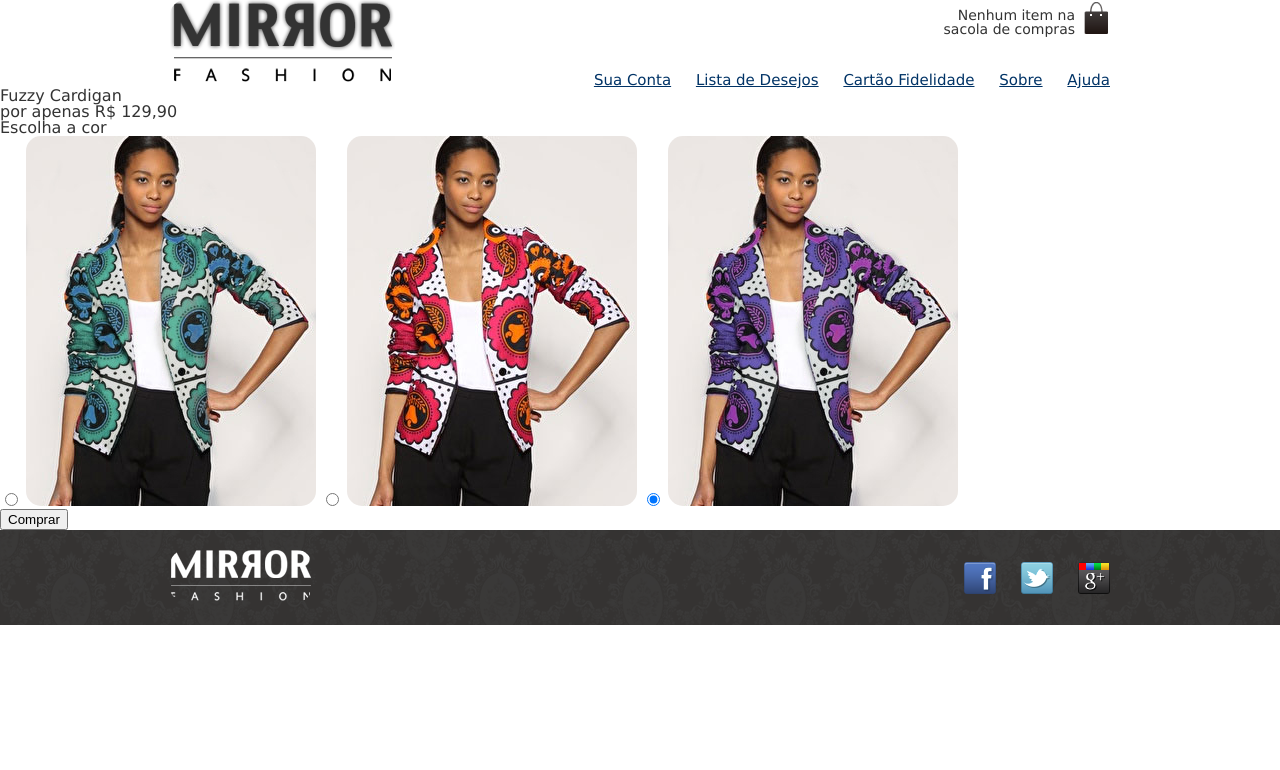
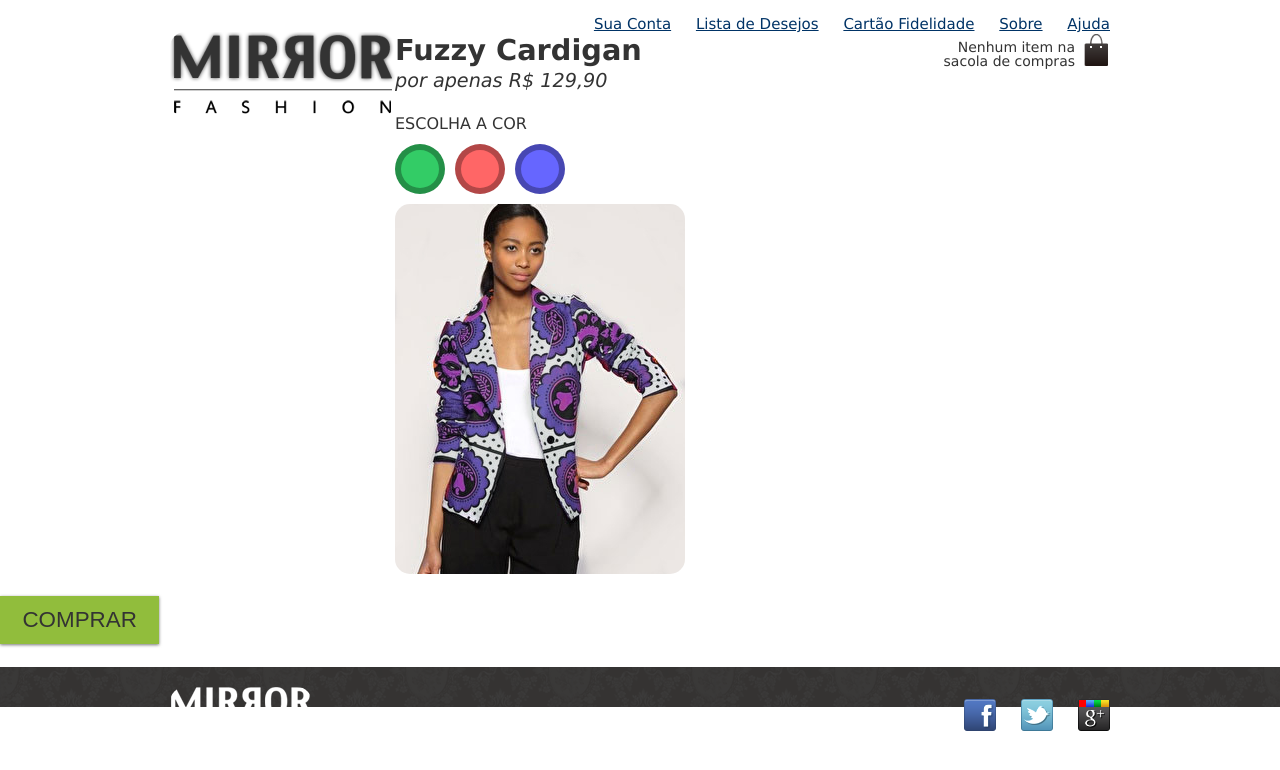
Before and after one commit to euleandrodias/apostila-ecomerce, a plain HTML site: page produto.html in a window 1280 px wide. Drawn offline with Linux system fonts and the light colour scheme.

Commit message:
produto.css

```diff
--- /dev/null
+++ b/css/produto.css
@@ -0,0 +1,119 @@
+.cores label::after {
+  content: "";
+  display: block;
+
+  border: 6px solid rgba(0, 0, 0, 0.3);
+  transition: 1s;
+
+  border-radius: 50%;
+  width: 50px;
+  height: 50px;
+}
+
+label[for="verde"]::after {
+  background-color: #33cc66;
+}
+
+label[for="rosa"]::after {
+  background-color: #ff6666;
+}
+
+label[for="azul"]::after {
+  background-color: #6666ff;
+}
+
+.cores input:checked + label::after {
+  border: 6px solid rgba(0, 0, 0, 0.3);
+}
+
+.cores label::after {
+  box-sizing: border-box;
+}
+
+.cores input[type="radio"] {
+  display: none;
+}
+.cores input:not(:checked) + label img {
+  display: none;
+}
+
+.cores label::after {
+  position: absolute;
+  top: 30px;
+  cursor: pointer;
+}
+
+.cores {
+  position: relative;
+  padding-top: 90px;
+}
+
+label[for="verde"]::after {
+  left: 0;
+}
+
+label[for="rosa"]::after {
+  left: 60px;
+}
+
+label[for="azul"]::after {
+  left: 120px;
+}
+
+.cores legend {
+  position: absolute;
+  top: 0;
+  left: 0;
+}
+
+.cores label img {
+  display: block;
+  max-width: 100%;
+}
+
+.produto {
+  color: #333;
+  line-height: 1.3;
+  margin-top: 2em;
+}
+
+.produto h1 {
+  font-size: 1.8em;
+  font-weight: bold;
+}
+
+.produto p {
+  font-size: 1.2em;
+  font-style: italic;
+  margin-bottom: 1em;
+}
+
+.produto legend {
+  display: block;
+  font: bold0.9em/2.5 Arial;
+  text-transform: uppercase;
+}
+
+.comprar {
+  background: #91bd3c;
+  border: none;
+  color: #333;
+
+  font-size: 1.4em;
+  text-transform: uppercase;
+
+  box-shadow: 0 1px 3px #777;
+
+  display: block;
+  padding: 0.5em 1em;
+  margin: 1em 0;
+}
+.cores label:hover::after {
+  border: 6px solid rgba(0, 0, 0, 0.1);
+}
+
+@media (min-width: 600px) {
+  img {
+    float: left;
+  }
+}
--- a/produto.html
+++ b/produto.html
@@ -1,23 +1,23 @@
 <!DOCTYPE html>
 <html>
   <head>
-          <meta charset="utf-8">
-       <meta name="viewport" content="width=device-width">
+    <meta charset="utf-8" />
+    <meta name="viewport" content="width=device-width" />
 
     <title>Mirror Fashion</title>
 
-         <link rel="stylesheet" href="css/reset.css">
-       <link rel="stylesheet" href="css/estilos.css">
+    <link rel="stylesheet" href="css/reset.css" />
+    <link rel="stylesheet" href="css/estilos.css" />
+    <link rel="stylesheet" href="css/produto.css"/>
+
   </head>
   <body>
     <header class="container">
       <h1>
-                <img src="img/logo.png" alt="Logo da Mirror Fashion">
+        <img src="img/logo.png" alt="Logo da Mirror Fashion" />
       </h1>
 
-            <p class="sacola">
-                Nenhum item na sacola de compras
-            </p>
+      <p class="sacola">Nenhum item na sacola de compras</p>
 
       <nav class="menu-opcoes">
         <ul>
@@ -34,26 +34,26 @@
       <p>por apenas R$ 129,90</p>
 
       <form>
-
         <fieldset class="cores">
           <legend>Escolha a cor</legend>
 
-                <input type="radio" name="cor" value="verde" id="verde" checked>
+          <input type="radio" name="cor" value="verde" id="verde" checked />
           <label for="verde">
-                    <img src="img/produtos/foto1-verde.png" alt="produto na cor verde">
+            <img
+              src="img/produtos/foto1-verde.png"
+              alt="produto na cor verde"
+            />
           </label>
 
-            <input type="radio" name="cor" value="rosa" id="rosa" checked>
+          <input type="radio" name="cor" value="rosa" id="rosa" checked />
           <label for="rosa">
-                <img src="img/produtos/foto1-rosa.png" alt="Produto na cor rosa">
+            <img src="img/produtos/foto1-rosa.png" alt="Produto na cor rosa" />
           </label>
 
-            <input type="radio" name="cor" value="azul" id="azul" checked>
+          <input type="radio" name="cor" value="azul" id="azul" checked />
           <label for="azul">
-                <img src="img/produtos/foto1-azul.png" alt="Produto na cor azul">
+            <img src="img/produtos/foto1-azul.png" alt="Produto na cor azul" />
           </label>
-
-
         </fieldset>
 
         <button class="comprar">Comprar</button>
@@ -61,7 +61,7 @@
     </div>
     <footer>
       <div class="container">
-                <img src="img/logo-rodape.png" alt="Logo da Mirror Fashion">
+        <img src="img/logo-rodape.png" alt="Logo da Mirror Fashion" />
 
         <ul class="social">
           <li><a href="http://facebook.com/mirrorfashion">Facebook</a></li>
@@ -71,11 +71,4 @@
       </div>
     </footer>
   </body>
-
-
-
-
-
-
-    </body>
 </html>
```
Lines whose indentation alone changed are shown as unchanged.
